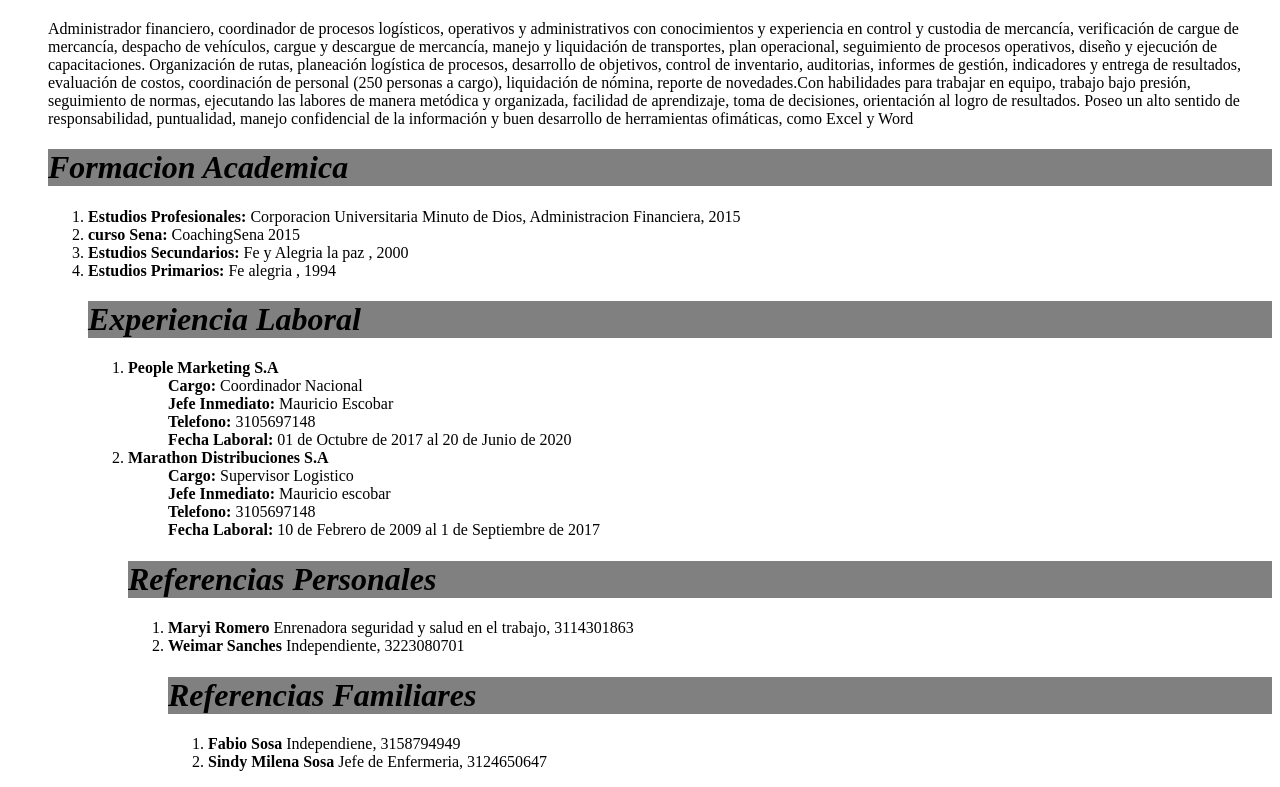
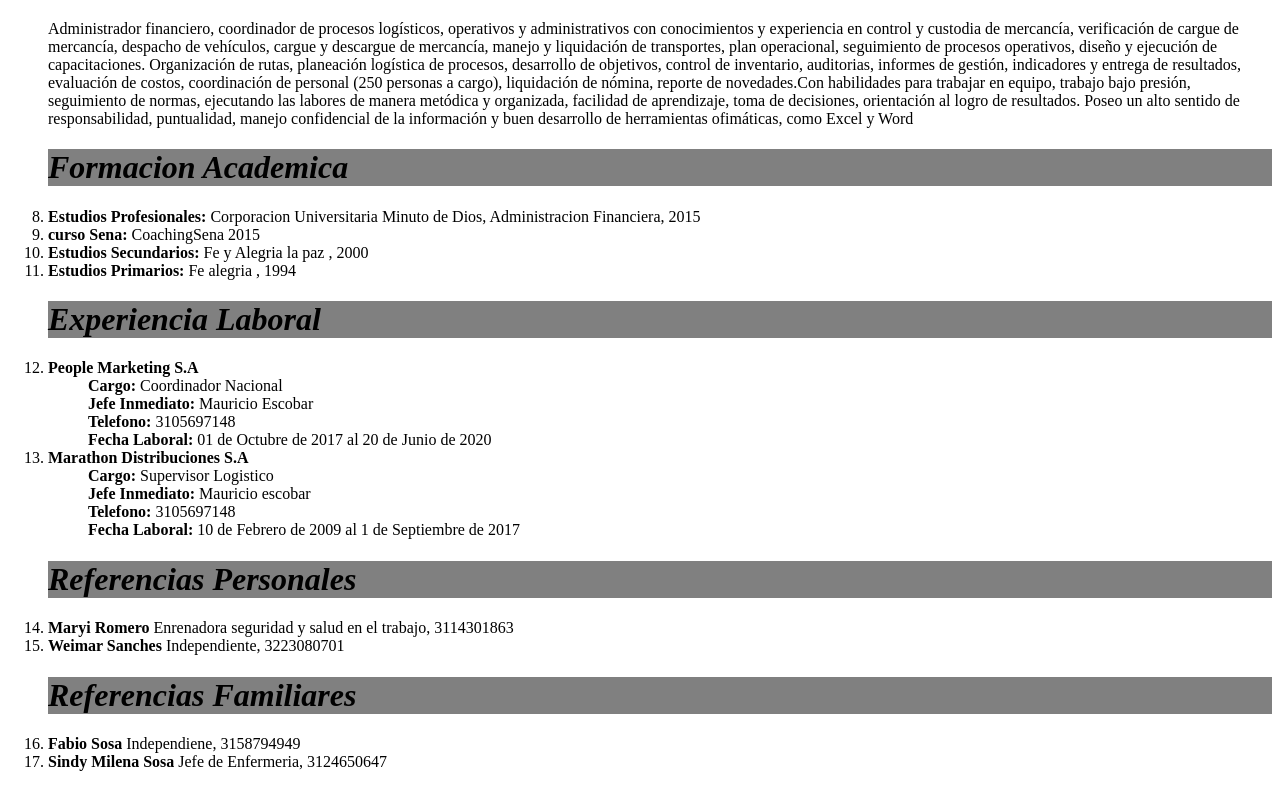
Before and after one commit to andersosa/b9-protalento, a plain HTML site: page index.html in a window 1280 px wide. Shown: the part 526-1313 px from the top of the page. Drawn offline with Linux system fonts and the light colour scheme.

Commit message:
curriculo

```diff
--- a/index.html
+++ b/index.html
@@ -32,13 +32,13 @@
          toma de decisiones, orientación al logro de resultados. Poseo un alto sentido de responsabilidad, puntualidad, manejo confidencial de la información
          y buen desarrollo de herramientas ofimáticas, como Excel y Word </p>
  <h1 style="background-color: gray;"><i>Formacion Academica</i></h1>
- <ol>
+
  <li><STROng>Estudios Profesionales:</STROng> Corporacion Universitaria Minuto de Dios, Administracion Financiera, 2015</li>
 <li><strong>curso Sena:</strong> CoachingSena 2015</li>
  <li><strong>Estudios Secundarios:</strong> Fe y Alegria la paz , 2000</li>
  <li><strong>Estudios Primarios:</strong> Fe alegria , 1994</li>
 <h1 style="background-color: gray;"><i>Experiencia Laboral</i></h1>
-<ol>
+
      <li><STRong>People Marketing S.A</STRong></li>
  <OL><strong>Cargo:</strong> Coordinador Nacional</OL>
  <ol><strong>Jefe Inmediato:</strong> Mauricio Escobar</ol>
@@ -51,11 +51,11 @@
 <ol><strong>Telefono:</strong> 3105697148</ol>
  <ol><strong>Fecha Laboral:</strong> 10 de Febrero de 2009 al 1 de Septiembre de 2017</ol>
 <h1 style="background-color: gray;"><i>Referencias Personales</i></h1>
-<ol>
+
  <li><strong>Maryi Romero </strong > Enrenadora seguridad y salud en el trabajo, 3114301863</li>
      <li><strong> Weimar Sanches</strong> Independiente, 3223080701</li>
  <h1 style="background-color: gray;"><i>Referencias Familiares</i></h1>
- <ol>
+
  <li><strong>Fabio Sosa </strong> Independiene, 3158794949</li>
  <li><strong>Sindy Milena Sosa</strong> Jefe de Enfermeria, 3124650647</li>
 
```
